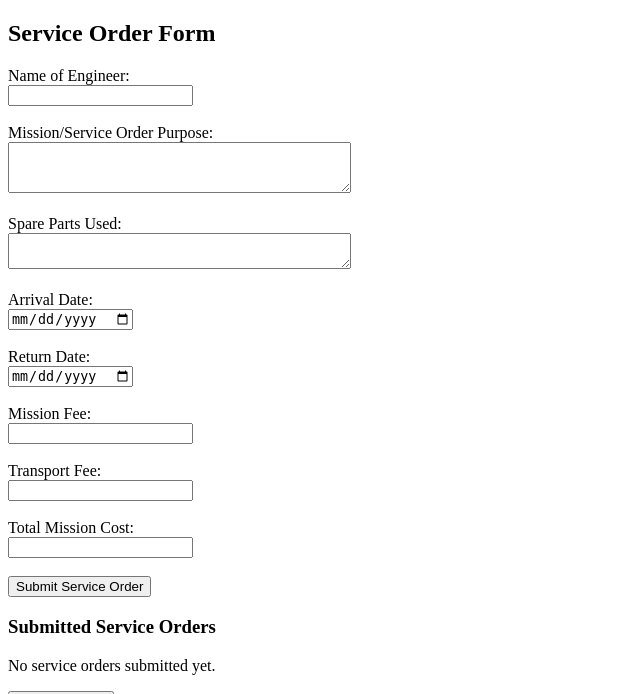
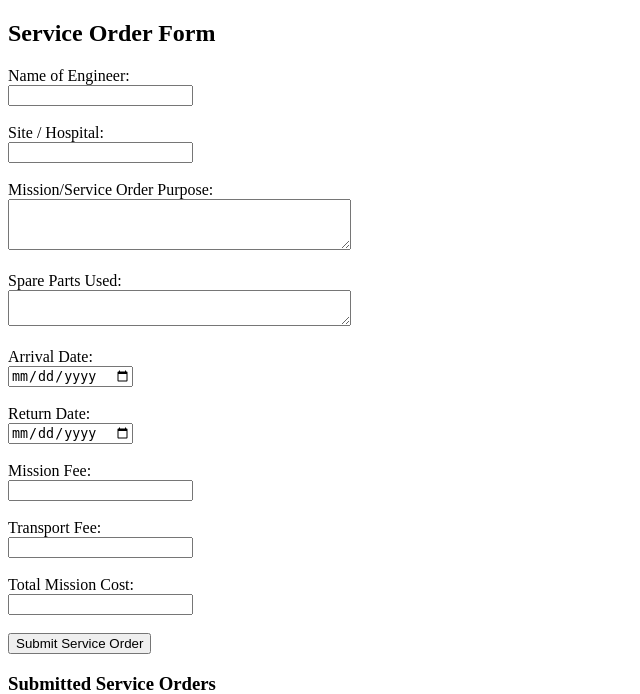
Before and after one commit to biomedlink96/biomedlink, a FastAPI app: page /serviceorder in a window 1280 px wide. Shown: the top 694 px of the page, without its empty margins (0-640 px from the left). Run offline with FastAPI, Linux system fonts and the light colour scheme; data that the repository does not hold is empty.

Commit message:
Update serviceorder.html

```diff
--- a/backend/templates/serviceorder.html
+++ b/backend/templates/serviceorder.html
@@ -21,6 +21,9 @@
   <form method="post" action="/submit-serviceorder">
     <label>Name of Engineer:</label><br>
     <input type="text" name="engineer_name" required><br><br>
+
+    <label>Site / Hospital:</label><br>
+    <input type="text" name="site_hospital" required><br><br>
 
     <label>Mission/Service Order Purpose:</label><br>
     <textarea name="issue" rows="3" cols="40" required></textarea><br><br>
```
